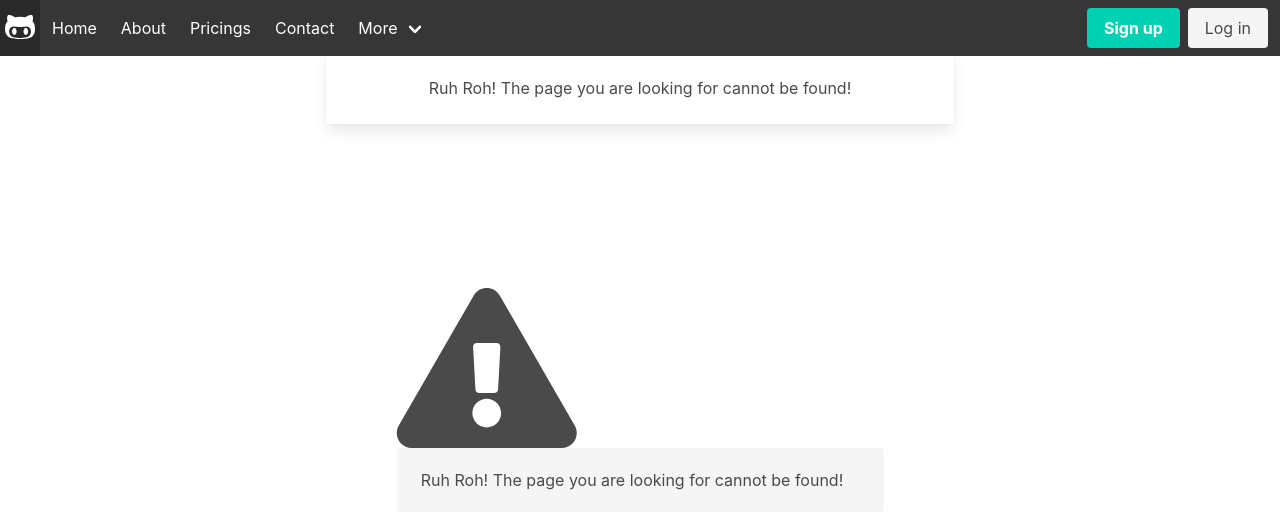
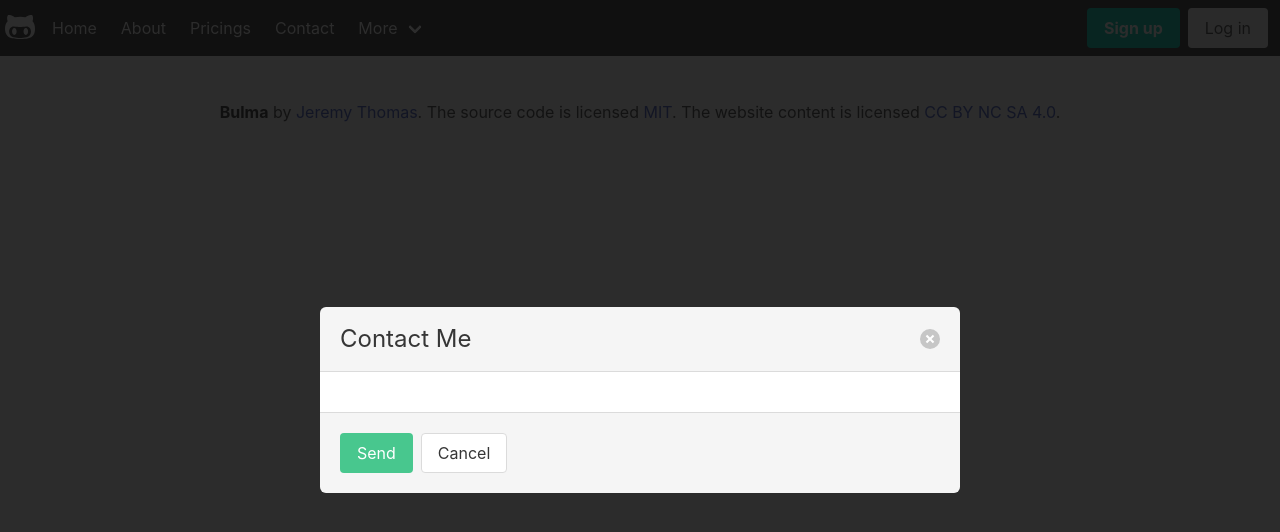
Before and after one commit to lbusch25/lawson-busch-site, an Angular app in the folder front-end/: page /contact in a window 1280 px wide. Before the commit this address led to /404. Shown: the top 532 px of the page. Built offline with nearby package versions, Linux system fonts and the light colour scheme.

Commit message:
contact component set up

```diff
--- a/front-end/src/app/app-routing.module.ts
+++ b/front-end/src/app/app-routing.module.ts
@@ -6,6 +6,11 @@ const routes: Routes = [
   {
     path: 'home',
     loadChildren: () => import('./home/home.module').then((m) => m.HomeModule),
+  },
+  {
+    path: 'contact',
+    loadChildren: () =>
+      import('./contact/contact.module').then((m) => m.ContactModule),
   },
   { path: '404', component: ErrorPageComponent },
   { path: '', pathMatch: 'full', redirectTo: '/home' },
--- a/front-end/src/app/app.component.html
+++ b/front-end/src/app/app.component.html
@@ -5,4 +5,18 @@
       <router-outlet></router-outlet>
     </main>
   </div>
+  <footer class="footer">
+    <div class="content has-text-centered">
+      <p>
+        <strong>Bulma</strong> by
+        <a href="https://jgthms.com">Jeremy Thomas</a>. The source code is
+        licensed
+        <a href="http://opensource.org/licenses/mit-license.php">MIT</a>. The
+        website content is licensed
+        <a href="http://creativecommons.org/licenses/by-nc-sa/4.0/"
+          >CC BY NC SA 4.0</a
+        >.
+      </p>
+    </div>
+  </footer>
 </div>
--- /dev/null
+++ b/front-end/src/app/contact/contact-page/contact-page.component.html
@@ -0,0 +1,18 @@
+<div #exterior class="is-clipped">
+  <div class="modal" [class.is-active]="isActive">
+    <div class="modal-background" (click)="onCancel()"></div>
+    <div class="modal-card">
+      <header class="modal-card-head">
+        <p class="modal-card-title">Contact Me</p>
+        <button class="delete" aria-label="close" (click)="onCancel()"></button>
+      </header>
+      <section class="modal-card-body">
+        <!-- Content ... -->
+      </section>
+      <footer class="modal-card-foot">
+        <button class="button is-success" (click)="onSumbit()">Send</button>
+        <button class="button" (click)="onCancel()">Cancel</button>
+      </footer>
+    </div>
+  </div>
+</div>
--- /dev/null
+++ b/front-end/src/app/contact/contact-page/contact-page.component.ts
@@ -0,0 +1,53 @@
+import { Component, OnInit } from '@angular/core';
+import {
+  AbstractControl,
+  FormBuilder,
+  FormGroup,
+  Validators,
+} from '@angular/forms';
+
+function emailMatcher(c: AbstractControl): { [key: string]: boolean } | null {
+  const emailControl = c.get('email');
+  const confirmControl = c.get('confirmEmail');
+
+  // if (emailControl.pristine || confirmControl.pristine) {
+  //   return null;
+  // }
+
+  // if (emailControl.value === confirmControl.value) {
+  //   return null;
+  // }
+  return { match: true };
+}
+
+@Component({
+  selector: 'app-contact-page',
+  templateUrl: './contact-page.component.html',
+  styleUrls: ['./contact-page.component.scss'],
+})
+export class ContactPageComponent implements OnInit {
+  public isActive: boolean;
+  public emailForm: FormGroup;
+  constructor(private formBuilder: FormBuilder) {}
+
+  ngOnInit(): void {
+    this.isActive = true;
+    this.emailForm = this.formBuilder.group({
+      emailGroup: this.formBuilder.group(
+        {
+          email: ['', [Validators.required, Validators.email]],
+          confirmEmail: ['', Validators.required],
+        },
+        { validator: emailMatcher }
+      ),
+    });
+  }
+
+  public onCancel(): void {
+    this.isActive = false;
+  }
+
+  public onSumbit(): void {
+    this.isActive = false;
+  }
+}
--- /dev/null
+++ b/front-end/src/app/contact/contact.module.ts
@@ -0,0 +1,13 @@
+import { NgModule } from '@angular/core';
+import { CommonModule } from '@angular/common';
+import { ContactPageComponent } from './contact-page/contact-page.component';
+import { RouterModule, Routes } from '@angular/router';
+import { ReactiveFormsModule } from '@angular/forms';
+
+export const routes: Routes = [{ path: '', component: ContactPageComponent }];
+
+@NgModule({
+  declarations: [ContactPageComponent],
+  imports: [CommonModule, RouterModule.forChild(routes), ReactiveFormsModule],
+})
+export class ContactModule {}
--- a/front-end/src/app/home/home-page/home-page.component.html
+++ b/front-end/src/app/home/home-page/home-page.component.html
@@ -1 +1,38 @@
-<p>home-page works!</p>
+<section class="hero is-medium is-light is-bold">
+  <div class="hero-body">
+    <div class="container">
+      <h1 class="title">Lawson Busch</h1>
+      <h2 class="subtitle">Full Stack Software Engineer</h2>
+    </div>
+  </div>
+</section>
+
+<section class="section">
+  <div class="container">
+    <h1 class="title">About</h1>
+    <h2 class="subtitle">
+      A simple container to divide your page into <strong>sections</strong>,
+      like the one you're currently reading
+    </h2>
+  </div>
+</section>
+
+<section class="section">
+  <div class="container">
+    <h1 class="title">Career</h1>
+    <h2 class="subtitle">
+      A simple container to divide your page into <strong>sections</strong>,
+      like the one you're currently reading
+    </h2>
+  </div>
+</section>
+
+<section class="section">
+  <div class="container">
+    <h1 class="title">Interests</h1>
+    <h2 class="subtitle">
+      A simple container to divide your page into <strong>sections</strong>,
+      like the one you're currently reading
+    </h2>
+  </div>
+</section>
--- a/front-end/tsconfig.json
+++ b/front-end/tsconfig.json
@@ -8,6 +8,7 @@
     "strict": true,
     "noImplicitReturns": true,
     "noFallthroughCasesInSwitch": true,
+    "strictPropertyInitialization": false,
     "sourceMap": true,
     "declaration": false,
     "downlevelIteration": true,
@@ -16,10 +17,7 @@
     "importHelpers": true,
     "target": "es2015",
     "module": "es2020",
-    "lib": [
-      "es2018",
-      "dom"
-    ]
+    "lib": ["es2018", "dom"]
   },
   "angularCompilerOptions": {
     "strictInjectionParameters": true,
```
Also changed, not shown: front-end/src/app/contact/contact-page/contact-page.component.scss (added), 1 other file (tests, documents, lock files or other folders).
